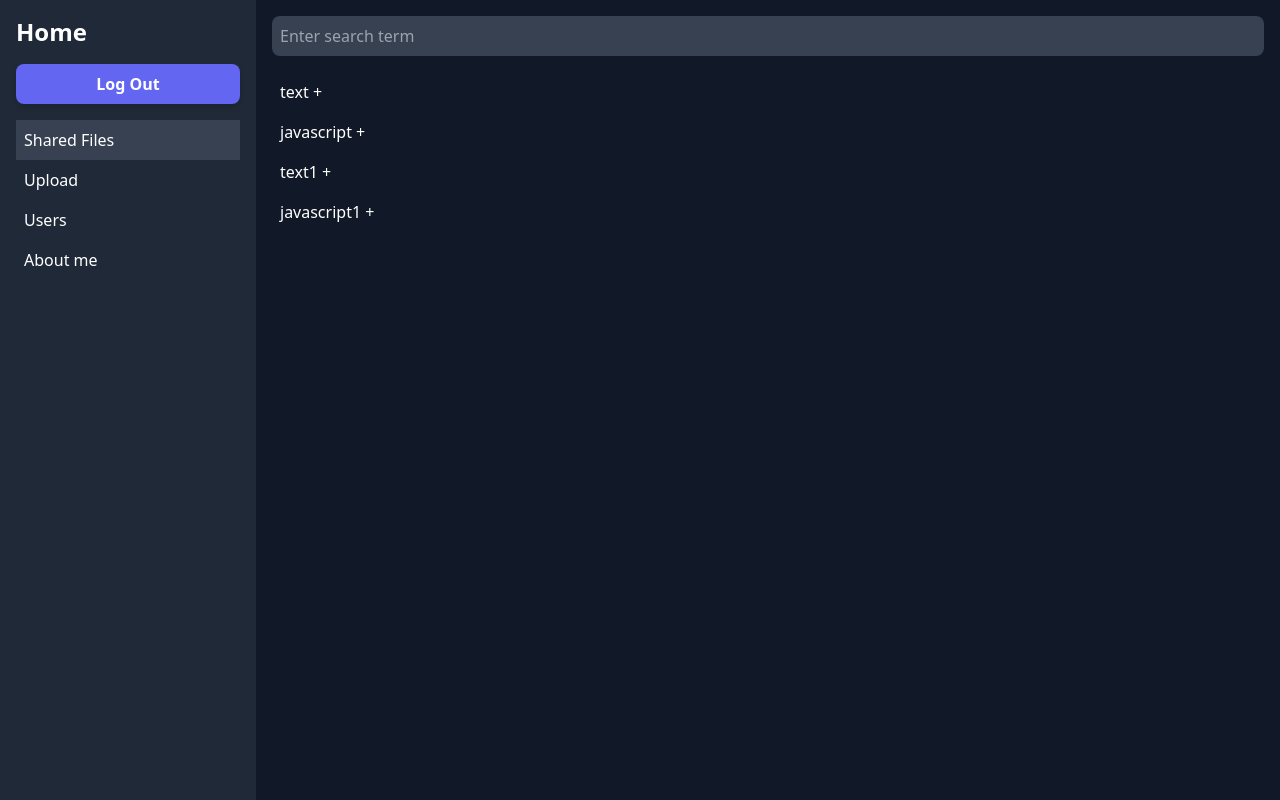
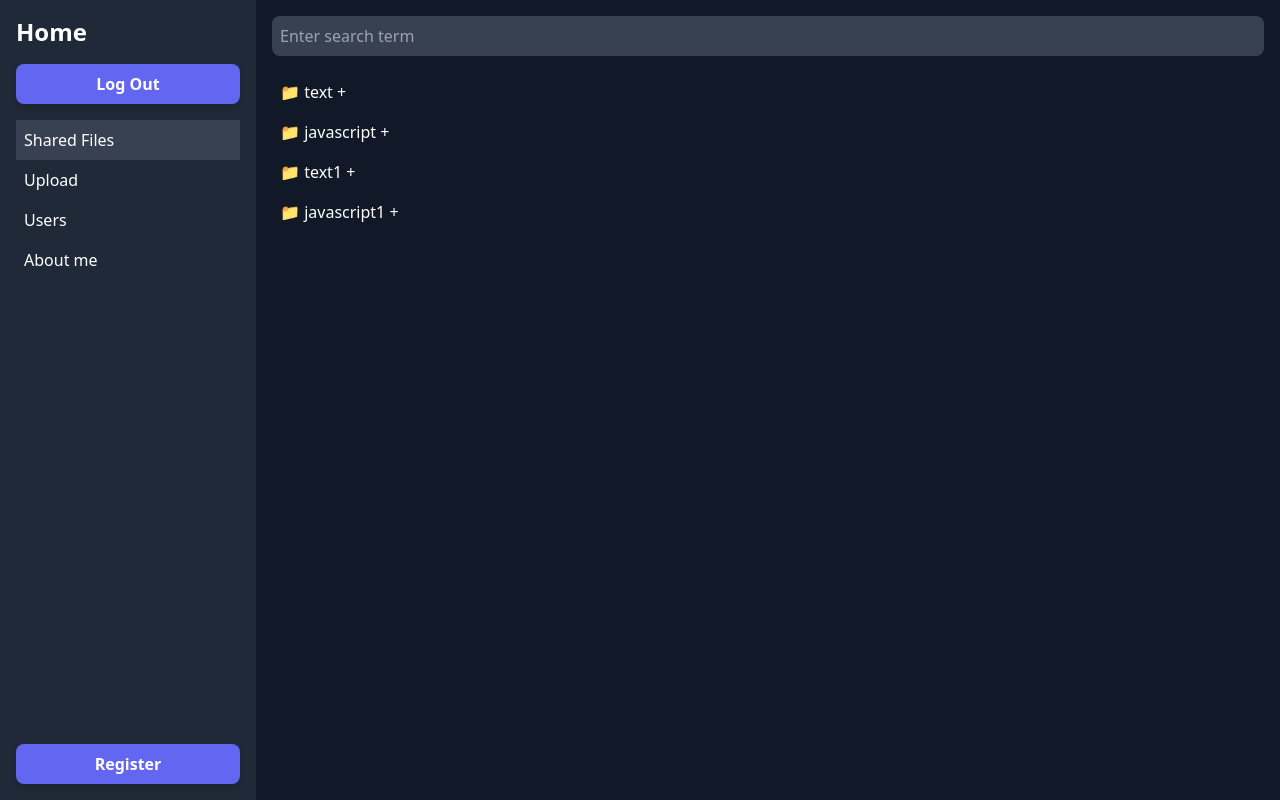
Before and after one commit to Henryarrovin/studyroom, a React (Vite) app in the folder studyroom-frontend/: page /home in a window 1280 px wide. Both pictures are taken after a click on the item "Shared Files". Built offline with nearby package versions, Linux system fonts and the light colour scheme.

Commit message:
Styled Home.tsx

```diff
--- a/studyroom-frontend/src/components/Home.tsx
+++ b/studyroom-frontend/src/components/Home.tsx
@@ -100,7 +100,7 @@ const Home = () => {
         key={file.id}
         className="ml-4 flex items-center justify-between p-2 hover:bg-gray-700 text-white rounded-lg group"
       >
-        {file.filename}
+        📄 {file.filename}
         <div className="flex items-center space-x-2 opacity-0 group-hover:opacity-100 transition-opacity duration-200">
           <button
             onClick={() => handleDownload(file.filename)}
@@ -127,7 +127,7 @@ const Home = () => {
           className="cursor-pointer p-2 hover:bg-gray-700 text-white"
           onClick={() => toggleDirectory(dirName)}
         >
-          {dirName} {isExpanded ? "-" : "+"}
+          📁 {dirName} {isExpanded ? "-" : "+"}
         </div>
         {isExpanded && (
           <ul className="ml-4">
@@ -144,7 +144,7 @@ const Home = () => {
 
   return (
     <div className="min-h-screen flex bg-gray-900 text-white">
-      <div className="w-64 bg-gray-800 p-4">
+      <div className="w-64 bg-gray-800 p-4 flex flex-col h-full fixed">
         <h1 className="text-2xl font-bold mb-4">Home</h1>
         <div className="mb-4">
           <button
@@ -188,8 +188,11 @@ const Home = () => {
             About me
           </li>
         </ul>
+        <button className="w-full px-4 py-2 bg-indigo-500 text-white font-semibold rounded-lg shadow-md hover:bg-indigo-600 focus:outline-none focus:ring-2 focus:ring-indigo-400 transition ease-in-out duration-150 mt-auto">
+          Register
+        </button>
       </div>
-      <div className="flex-1 p-4">
+      <div className="flex-1 p-4 ml-64">
         <div className="flex items-center mb-4">
           <input
             type="text"
```
